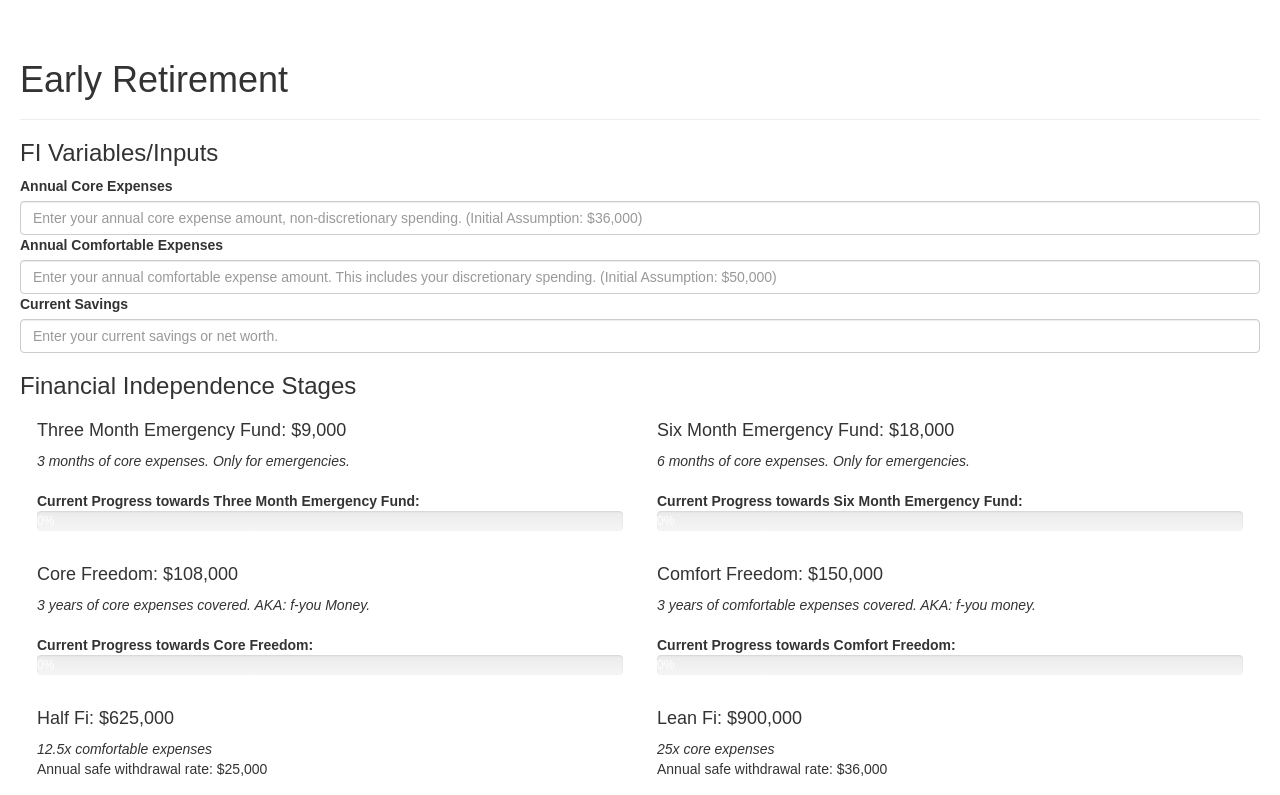
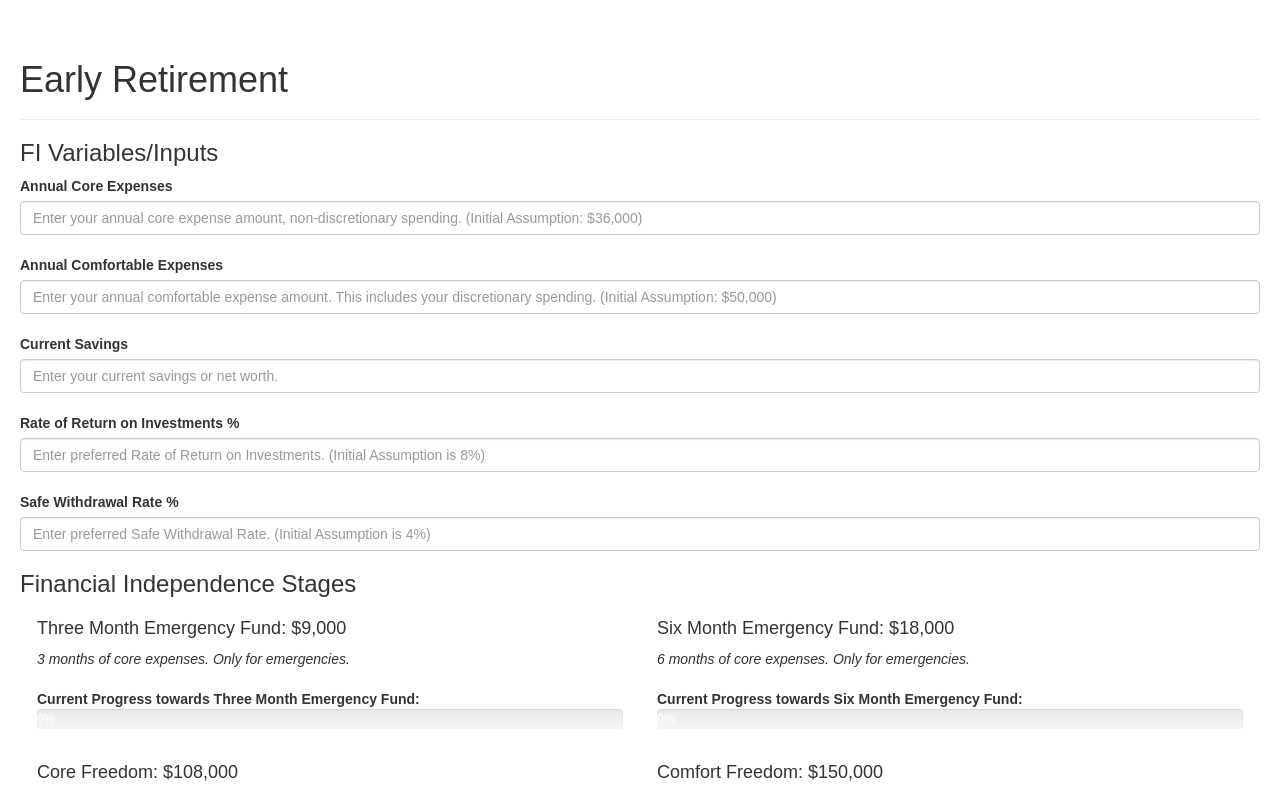
Before and after one commit to meagerfindings/early_retirement_calculators, a React (Create React App) app: page / in a window 1280 px wide. Shown: the top 795 px of the page. Built offline with nearby package versions, Linux system fonts and the light colour scheme.

Commit message:
adjustable ROI and SWR

```diff
--- a/src/components/FiStage.js
+++ b/src/components/FiStage.js
@@ -10,8 +10,11 @@ class FiStage extends Component {
         let years = 0;
 
         if (current > 0 && future > 0) {
-            for (years; temp <= future; years++) {
-                temp = (temp * this.props.roi) + temp;
+            if (typeof current === "undefined" || typeof current === "undefined") {
+            } else {
+                for (years; temp <= future; years++) {
+                    temp = (temp * this.props.roi) + temp;
+                }
             }
         }
 
--- a/src/components/FiStagesContainer.js
+++ b/src/components/FiStagesContainer.js
@@ -132,8 +132,8 @@ class FiStagesContainer extends Component {
                                       swr_display={stage.display_swr}
                                       progress_display={stage.display_goal_progress}
                                       growth_to_next_display={stage.display_goal_interest}
-                                      roi={this.props.roi}
-                                      swr={this.props.swr} />);
+                                      roi={this.props.roi || undefined}
+                                      swr={this.props.swr || undefined} />);
             index ++
         }
         return stage_array
--- a/src/components/InputForm.js
+++ b/src/components/InputForm.js
@@ -4,10 +4,14 @@ import ControlLabel from "react-bootstrap/es/ControlLabel";
 import FormControl from "react-bootstrap/es/FormControl";
 
 class InputForm extends Component {
-    //TODO: Add adjustable ROI.
 
     handleInput = (e) => {
         this.props.onExpenseInput({[e.target.name]: e.target.value})
+    };
+
+    handlePercentageInput = (e) => {
+        let value = e.target.value / 100;
+        this.props.onExpenseInput({[e.target.name]: value})
     };
 
     render(){
@@ -20,16 +24,30 @@ class InputForm extends Component {
                              // defaultValue={this.props.core_expenses}
                              placeholder={"Enter your annual core expense amount, non-discretionary spending. (Initial Assumption: $" + nf.format(this.props.core_expenses) + ")"}
                              onChange={this.handleInput}/>
+                <br/>
                 <ControlLabel>Annual Comfortable Expenses</ControlLabel>
                 <FormControl type="number"
                              name='comfortable_expenses'
                              placeholder={"Enter your annual comfortable expense amount. This includes your discretionary spending. (Initial Assumption: $" + nf.format(this.props.comfortable_expenses) + ")"}
                              onChange={this.handleInput}/>
+                <br/>
                 <ControlLabel>Current Savings</ControlLabel>
                 <FormControl type="number"
                              name='current_savings'
                              placeholder={"Enter your current savings or net worth."}
                              onChange={this.handleInput}/>
+                <br/>
+                <ControlLabel>Rate of Return on Investments %</ControlLabel>
+                <FormControl type="number"
+                             name='roi'
+                             placeholder={"Enter preferred Rate of Return on Investments. (Initial Assumption is 8%)"}
+                             onChange={this.handlePercentageInput}/>
+                <br/>
+                <ControlLabel>Safe Withdrawal Rate %</ControlLabel>
+                <FormControl type="number"
+                             name='swr'
+                             placeholder={"Enter preferred Safe Withdrawal Rate. (Initial Assumption is 4%)"}
+                             onChange={this.handlePercentageInput}/>
             </FormGroup>
         </form>
     }
```
Also changed, not shown: 1 other file (tests, documents, lock files or other folders).
